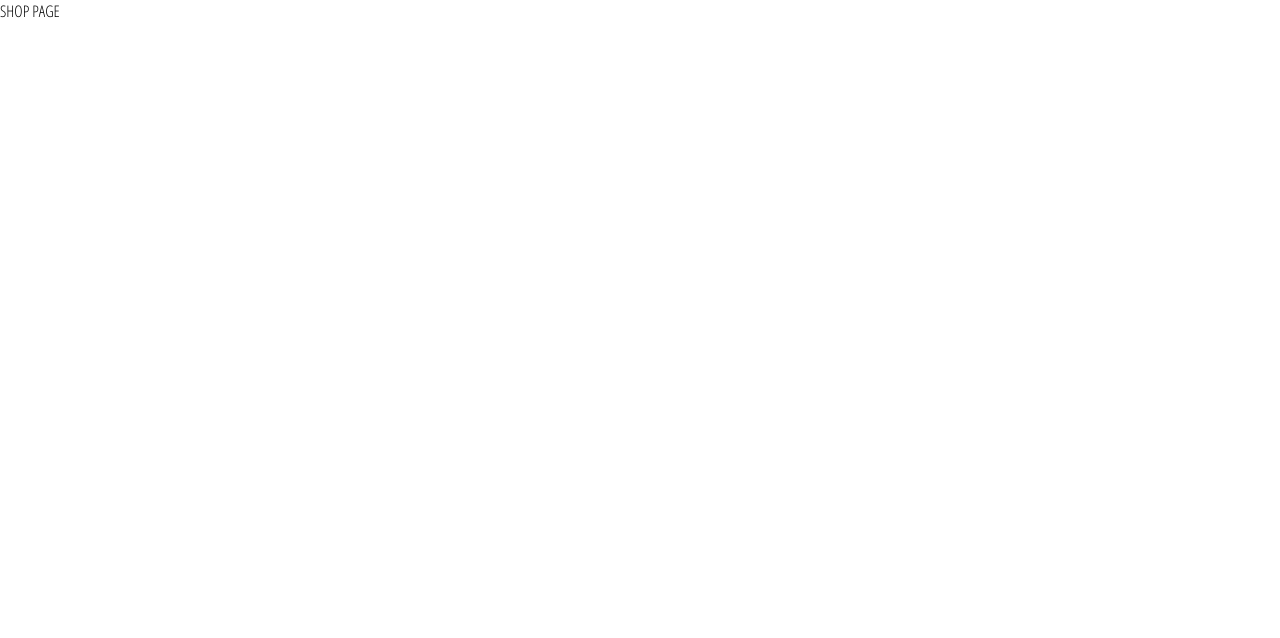
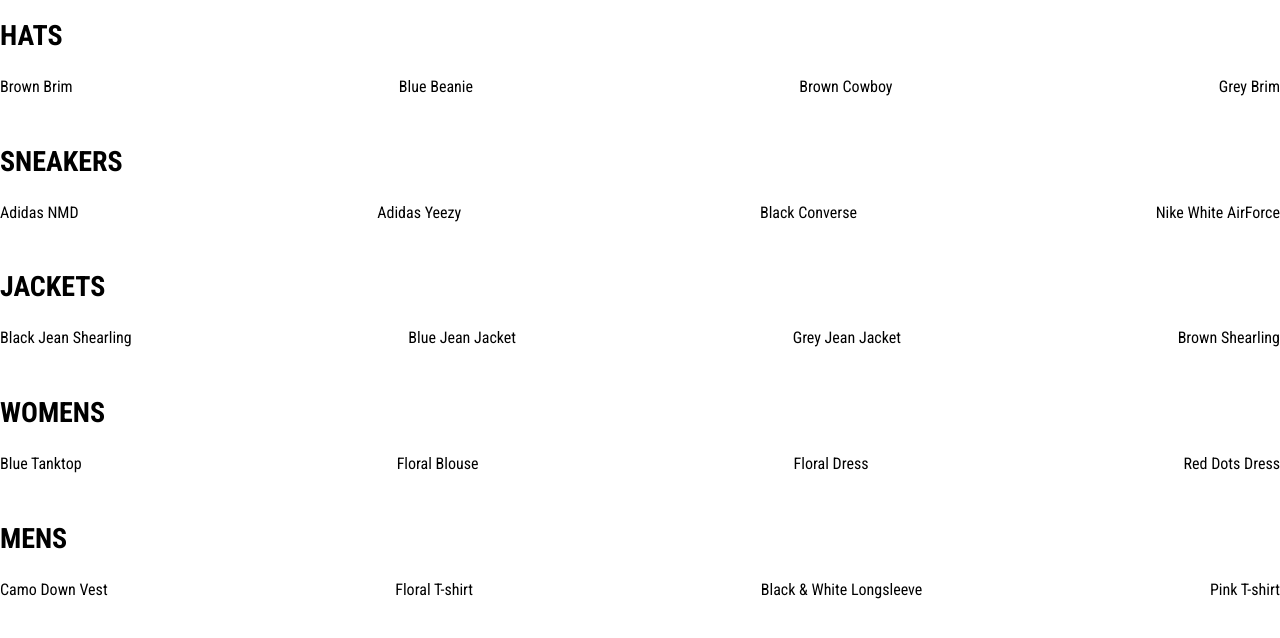
Before and after one commit to GaldinoAllan/crwn-clothing, a React (Create React App) app: page /shop in a window 1280 px wide. Shown: the top 638 px of the page. Built offline with nearby package versions, Linux system fonts and the light colour scheme.

Commit message:
collection items

```diff
--- a/public/index.html
+++ b/public/index.html
@@ -4,7 +4,8 @@
 <head>
   <meta charset="utf-8" />
   <link rel="icon" href="%PUBLIC_URL%/favicon.ico" />
-  <link href="https://fonts.googleapis.com/css2?family=Open+Sans+Condensed:ital,wght@0,300;0,700;1,300&display=swap"
+  <link
+    href="https://fonts.googleapis.com/css2?family=Roboto+Condensed:ital,wght@0,300;0,400;0,700;1,300;1,400;1,700&display=swap"
     rel="stylesheet">
   <meta name="viewport" content="width=device-width, initial-scale=1" />
   <meta name="theme-color" content="#000000" />
--- a/src/App.css
+++ b/src/App.css
@@ -1,3 +1,3 @@
 body {
-  font-family: 'Open Sans Condensed';
+  font-family: 'Roboto Condensed', sans-serif;
 }
--- /dev/null
+++ b/src/components/CollectionItem/styles.scss
@@ -0,0 +1,32 @@
+.collection-item {
+  width: 22%;
+  display: flex;
+  flex-direction: column;
+  height: 350px;
+  align-items: center;
+
+  .image {
+    width: 100%;
+    height: 95%;
+    background-size: cover;
+    background-position: center;
+    margin-bottom: 5px;
+  }
+
+  .collection-footer {
+    width: 100%;
+    height: 5%;
+    display: flex;
+    justify-content: space-between;
+    font-size: 18px;
+
+    .name {
+      width: 90%;
+      margin-bottom: 15px;
+    }
+
+    .price {
+      width: 10%;
+    }
+  }
+}
--- /dev/null
+++ b/src/components/CollectionPreview/index.jsx
@@ -0,0 +1,20 @@
+import React from 'react';
+
+import './styles.scss';
+
+const CollectionPreview = ({ title, items }) => (
+  <div className="collection-preview">
+    <h1 className="title">{title.toUpperCase()}</h1>
+    <div className="preview">
+      {
+        items
+          .filter((item, idx) => idx < 4)
+          .map(item => (
+            <div key={item.id}>{item.name}</div>
+          ))
+      }
+    </div>
+  </div>
+);
+
+export default CollectionPreview;
--- /dev/null
+++ b/src/components/CollectionPreview/styles.scss
@@ -0,0 +1,15 @@
+.collection-preview {
+  display: flex;
+  flex-direction: column;
+  margin-bottom: 30px;
+
+  .title {
+    font-size: 28px;
+    margin-bottom: 25px;
+  }
+
+  .preview {
+    display: flex;
+    justify-content: space-between;
+  }
+}
--- a/src/pages/ShopPage/index.jsx
+++ b/src/pages/ShopPage/index.jsx
@@ -1,4 +1,6 @@
 import React from 'react';
+
+import CollectionPreview from '../../components/CollectionPreview';
 
 import SHOP_DATA from '../../data/shop.data'
 
@@ -12,8 +14,15 @@ class ShopPage extends React.Component {
   }
 
   render() {
+    const { collections } = this.state
     return (
-      <div>SHOP PAGE</div>
+      <div className="shop-page">
+        {
+          collections.map(({ id, ...otherCollectionProps }) => (
+            <CollectionPreview key={id} {...otherCollectionProps} />
+          ))
+        }
+      </div>
     )
   }
 };
```
Also changed, not shown: src/components/CollectionItem/index.jsx (added, +20 -0 lines).
